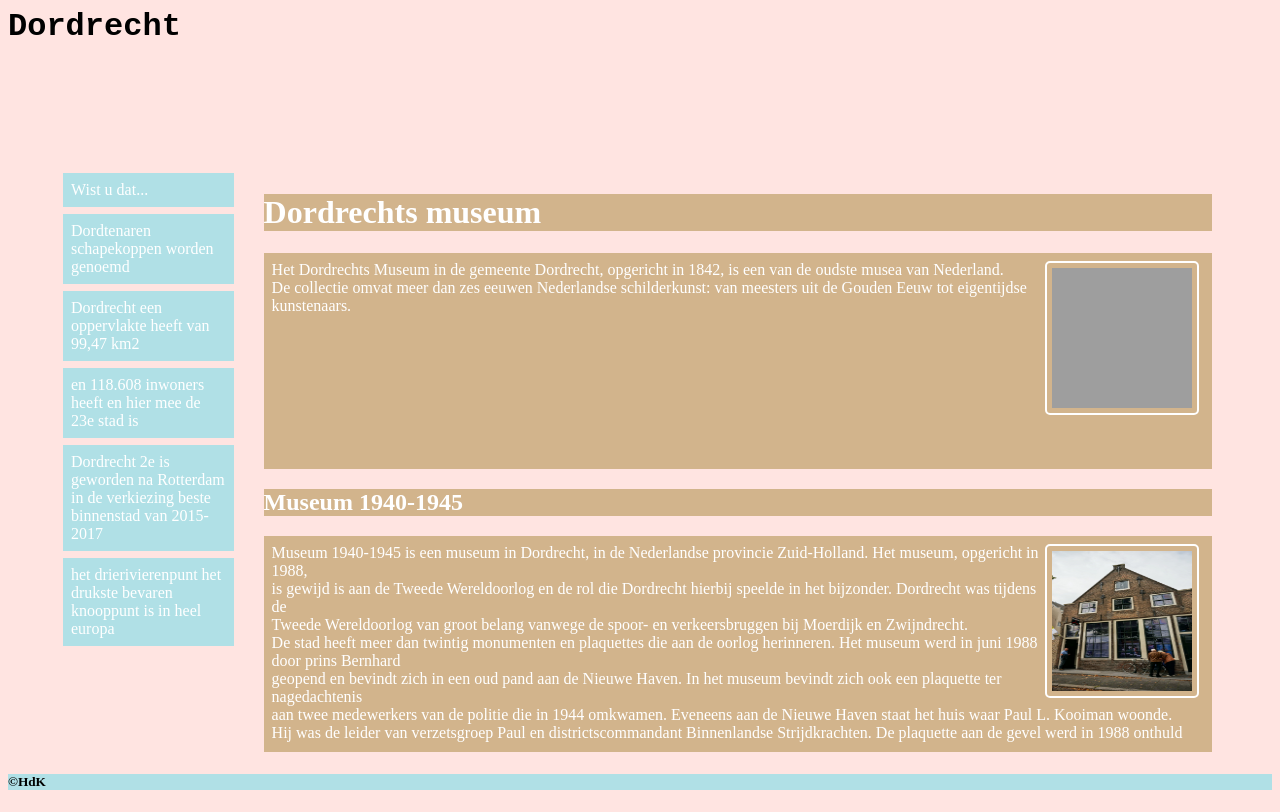
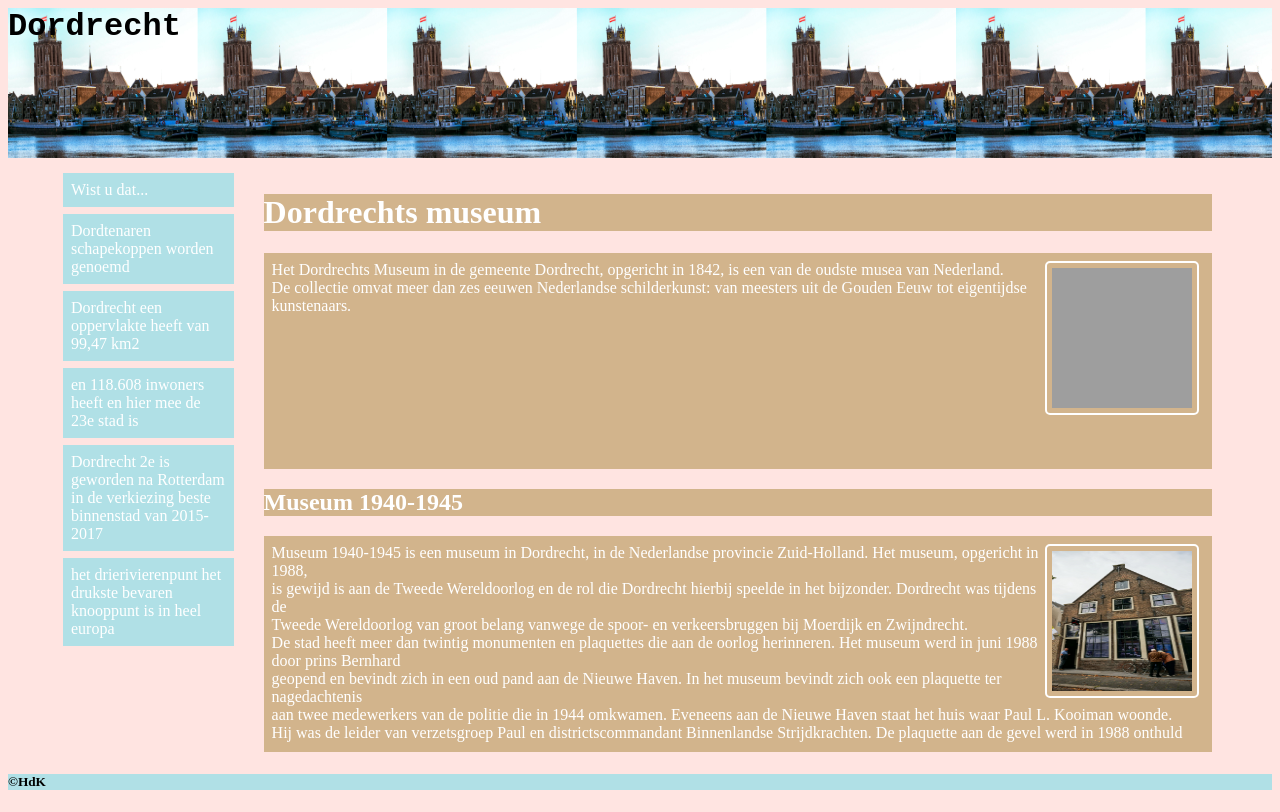
Before and after one commit to Henrieke94/Huiswerk_les_18, a plain HTML site: page index.html in a window 1280 px wide. Drawn offline with Linux system fonts and the light colour scheme; grey boxes are pictures that could not be loaded.

Commit message:
Update Stylesheet.css

```diff
--- a/Stylesheet.css
+++ b/Stylesheet.css
@@ -1,5 +1,5 @@
 header {
-  background-image: url(Afbeeldingen/Dordrecht.jpg);
+  background-image: url(Dordrecht.jpg);
   background-size: 15% 100%;
   font-family: courier new;
   width: 100%;
```
